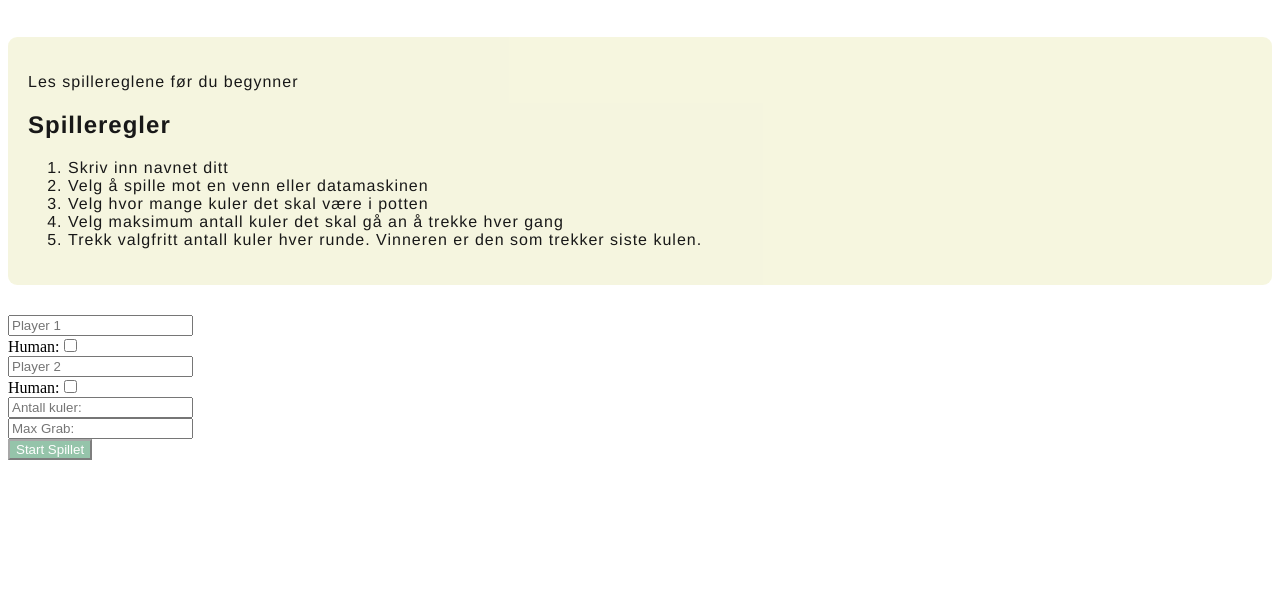
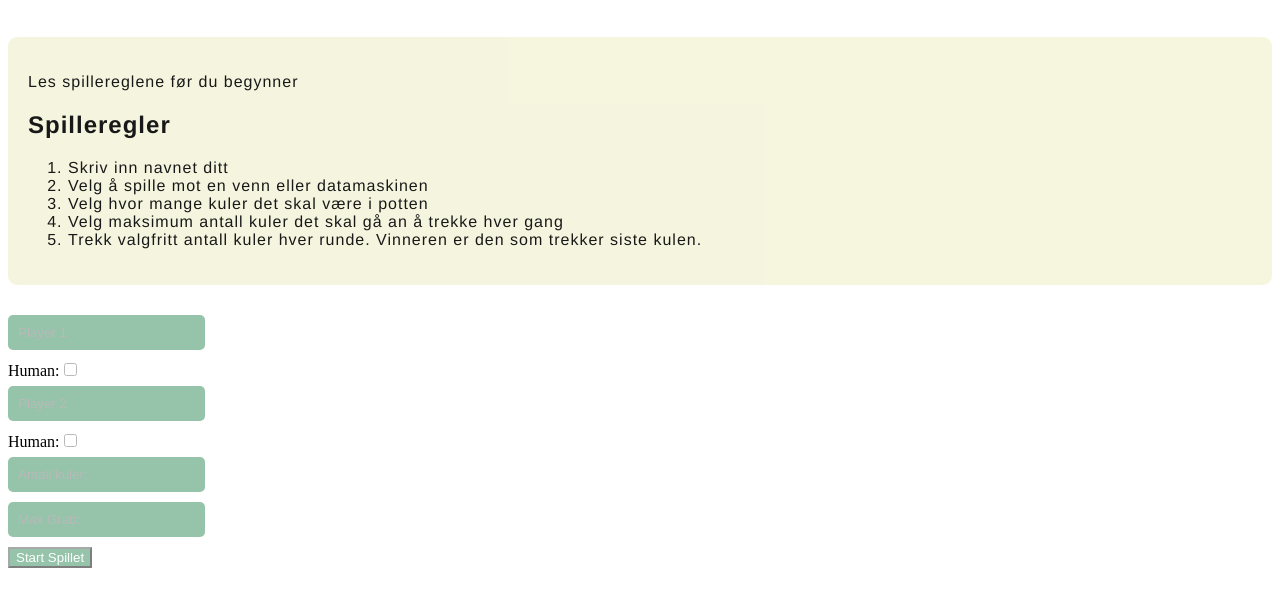
Before and after one commit to JoachimEide/test, a plain HTML site: page index.html in a window 1280 px wide. Shown: the part 152-758 px from the top of the page. Drawn offline with Linux system fonts and the light colour scheme.

Commit message:
skjema css

```diff
--- a/css/style.css
+++ b/css/style.css
@@ -73,7 +73,16 @@ main {
   height: 80px;
   background-color: #FFE4C4;
 }
-
+.player-form input {
+  padding: 10px 10px;
+  margin-bottom: 10px;
+  border: none;
+  background-color: SeaGreen;
+  opacity: 0.5;
+  color: white;
+  border:1px solid SeaGreen (22, 77, 100);
+  border-radius: 5px;
+}
 .player-form button {
   background-color: SeaGreen;
   opacity: 0.5;
```
